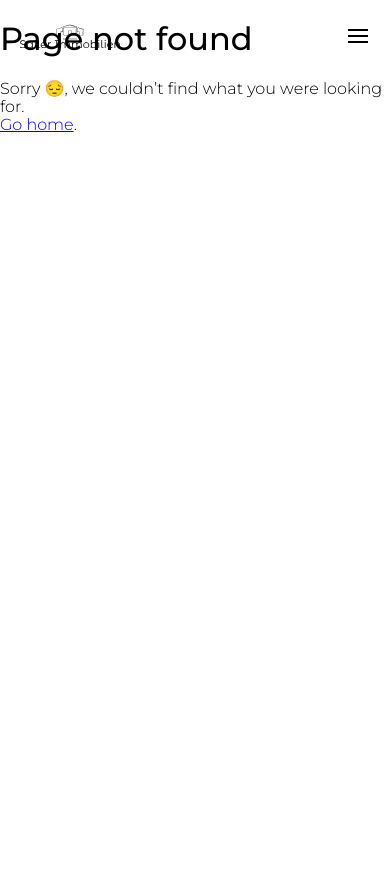
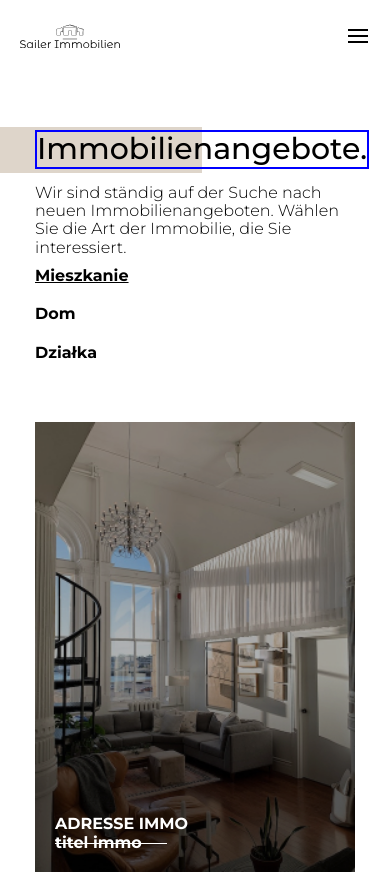
Before and after one commit to kedmar20/Immobilien-Gatsby-ContentfulCMS-Netlify, a Gatsby site: page /immobilien in a window 390 px wide. Before the commit this address had no page. Shown: the top 876 px of the page. Before the commit the page ends 844 px from the top, so only its background shows below. Built offline with nearby package versions, Linux system fonts and the light colour scheme; Gatsby itself is replaced by a stand-in of ours.

Commit message:
update styles immobilien page

```diff
--- a/package.json
+++ b/package.json
@@ -34,6 +34,7 @@
     "prop-types": "^15.8.1",
     "react": "^18.2.0",
     "react-dom": "^18.2.0",
+    "slugify": "^1.6.6",
     "styled-components": "^5.3.9"
   },
   "devDependencies": {
--- /dev/null
+++ b/src/assets/styles/pages/immobilien.styles.js
@@ -0,0 +1,103 @@
+import styled from 'styled-components';
+import {StyledHeading} from "../../../components/HighlightedHeading/HighlightedHeading.styles";
+
+
+export const MainWrapperImmobilien = styled.section`
+  font-family: ${({ theme }) => theme.font.family.montserrat};
+  width: 100vw;
+  min-height: 100vh;
+  margin-top: 130px;
+  z-index: -1;
+  padding: 0 35px;
+
+  ${({ theme }) => theme.mq.desktop} {
+    max-width: 1920px;
+    margin: 0 auto 0 auto;
+    padding: 180px 100px;
+`;
+
+export const IntroSection = styled.section`
+  h2{
+    font-size: 30px;
+    margin-bottom: 15px;
+  }
+  ${StyledHeading} {
+    border: blue solid 2px;
+    &::before {
+      top: -15%;
+    }
+  }
+  ${({ theme }) => theme.mq.desktop} {
+    text-align: center;
+    max-width: 500px;
+    margin: 0 auto 40px;
+    h2{
+      font-size: 42px;
+    }
+  }
+`;
+
+export const FiltersList = styled.ul`
+  margin: 0 0 50px;
+  padding: 0;
+  display: flex;
+  flex-direction: column;
+  list-style: none;
+  width: 100%;
+  align-items: flex-start;
+
+  li {
+    padding: 10px 0;
+    font-weight: 700;
+  }
+
+  li:first-child {
+    text-decoration: underline;
+  }
+
+  ${({ theme }) => theme.mq.desktop} {
+    flex-direction: row;
+    align-items: center;
+    justify-content: center;
+
+    li {
+      padding: 20px 35px;
+    }
+  }
+`;
+
+export const Gallery = styled.div`
+  display: grid;
+  grid-template-columns: 1fr;
+  grid-gap: 50px;
+
+  ${({ theme }) => theme.mq.tablet} {
+    grid-template-columns: repeat(2, 1fr);
+  }
+
+  ${({ theme }) => theme.mq.desktop} {
+    grid-template-columns: repeat(4, 1fr);
+  }
+  ${({ theme }) => theme.mq.huge} {
+    grid-template-columns: repeat(4, 1fr);
+  }
+`;
+
+export const EmptyState = styled.div`
+  margin: 0 auto;
+  text-align: center;
+  width: 500px;
+  padding: 30px;
+  background-color: ${({ theme }) => theme.colors.beige};
+
+  h2 {
+    font-size: 3rem;
+    margin: 0;
+  }
+
+  h3 {
+    margin: 10px 0;
+    font-size: 1.6rem;
+    font-family: ${({ theme }) => theme.font.family.montserrat};
+  }
+`;
--- /dev/null
+++ b/src/components/Thumbnail/Thumbnail.js
@@ -0,0 +1,17 @@
+import React from 'react';
+import { getPageSlug } from 'helpers/getPageSlug';
+import {
+    ThumbnailImage,
+    ThumbnailInfo,
+    ThumbnailWrapper,
+} from './Thumbnail.styles';
+
+export const Thumbnail = ({ imageSource}) => (
+    <ThumbnailWrapper>
+        <ThumbnailImage src={imageSource} alt="" />
+        <ThumbnailInfo>
+            <p>adresse immo</p>
+            <p>titel immo</p>
+        </ThumbnailInfo>
+    </ThumbnailWrapper>
+);
--- /dev/null
+++ b/src/components/Thumbnail/Thumbnail.styles.js
@@ -0,0 +1,54 @@
+import styled from 'styled-components';
+import { Link } from 'gatsby';
+
+export const ThumbnailWrapper = styled(Link)`
+  width: 100%;
+  height: 30vw;
+  min-height: 450px;
+  max-height: 600px;
+  position: relative;
+  display: flex;
+  align-items: flex-end;
+  text-decoration: none;
+`;
+
+export const ThumbnailImage = styled.img`
+  width: 100%;
+  height: 100%;
+  object-fit: cover;
+  object-position: left bottom;
+  position: absolute;
+  top: 0;
+  left: 0;
+  z-index: -1;
+  filter: brightness(0.7);
+`;
+
+export const ThumbnailInfo = styled.div`
+  width: 100%;
+  padding: 20px;
+
+  p:first-child {
+    font-size: ${({ theme }) => theme.font.size.thumbnailSmall};
+    font-weight: 700;
+    text-transform: uppercase;
+    color: white;
+    position: relative;
+  }
+
+  p:first-child::after {
+    content: '';
+    position: absolute;
+    width: 40%;
+    height: 1px;
+    background-color: white;
+    bottom: -10px;
+    left: 0;
+  }
+
+  p:last-child {
+    font-size: ${({ theme }) => theme.font.size.thumbnail};
+    font-weight: 700;
+    color: white;
+  }
+`;
--- /dev/null
+++ b/src/helpers/getPageSlug.js
@@ -0,0 +1,3 @@
+import slugify from 'slugify';
+
+export const getPageSlug = (address) => `/oferty/${slugify(address.toLowerCase())}`;
--- /dev/null
+++ b/src/pages/immobilien.js
@@ -0,0 +1,69 @@
+import React, {useState,useEffect} from "react"
+import styled from "styled-components";
+import { HighlightedHeading } from 'components/HighlightedHeading/HighlightedHeading';
+import { graphql } from 'gatsby';
+import {
+    EmptyState, FiltersList, Gallery, IntroSection, MainWrapperImmobilien
+} from 'assets/styles/pages/immobilien.styles';
+import { Thumbnail } from 'components/Thumbnail/Thumbnail';
+
+const Immobilien = ({ data } ) => {
+// let data2=[];
+const [data200, setData200] = useState([]);
+    return (
+        <MainWrapperImmobilien>
+            <IntroSection>
+                <HighlightedHeading>Immobilienangebote.</HighlightedHeading>
+                <p>
+                    Wir sind ständig auf der Suche nach neuen Immobilienangeboten. Wählen Sie die Art der Immobilie, die
+                    Sie interessiert.
+                </p>
+            </IntroSection>
+            <FiltersList>
+                <li>Mieszkanie</li>
+                <li>Dom</li>
+                <li>Działka</li>
+            </FiltersList>
+            {console.log(data200)}
+            {useEffect(()=>{
+                setData200(Object.values(data))
+            },[data])
+
+               }
+            {console.log(data200)}
+
+            {(!data200.length)
+                ? (
+                    <EmptyState>
+                        <h2>Brak ofert</h2>
+                        <h3>Już niebawem nowe oferty od Modern Studio</h3>
+                    </EmptyState>)
+                : (<Gallery>
+                    <Thumbnail imageSource={data.immo1.publicURL}/>
+                    <Thumbnail imageSource={data.immo2.publicURL}/>
+                    <Thumbnail imageSource={data.immo3.publicURL}/>
+                    <Thumbnail imageSource={data.immo4.publicURL}/>
+                </Gallery>)
+            }
+        </MainWrapperImmobilien>
+    );
+}
+
+export const query = graphql`
+    query {
+        immo1: file(relativePath: {regex: "/immobilien\/immo1.jpg/"}) {
+            publicURL
+        },
+        immo2: file(relativePath: {regex: "/immobilien\/immo2.jpg/"}) {
+            publicURL
+        },
+        immo3: file(relativePath: {regex: "/immobilien\/immo3.jpg/"}) {
+            publicURL
+        },
+        immo4: file(relativePath: {regex: "/immobilien\/immo4.jpg/"}) {
+            publicURL
+        },
+    }`;
+
+
+export default Immobilien;
--- a/src/pages/index.js
+++ b/src/pages/index.js
@@ -173,7 +173,7 @@ const IndexPage = ({data}) => {
   )
 }
 
-const MainWrapper = styled.div`
+export const MainWrapper = styled.div`
  // background-color: ${({theme})=>theme.colors.steel};
   font-family: ${({ theme }) => theme.font.family.montserrat};
   width: 100vw;
```
Also changed, not shown: src/assets/images/immobilien/immo1.jpg (added), src/assets/images/immobilien/immo2.jpg (added), src/assets/images/immobilien/immo3.jpg (added), src/assets/images/immobilien/immo4.jpg (added), 1 other file.
